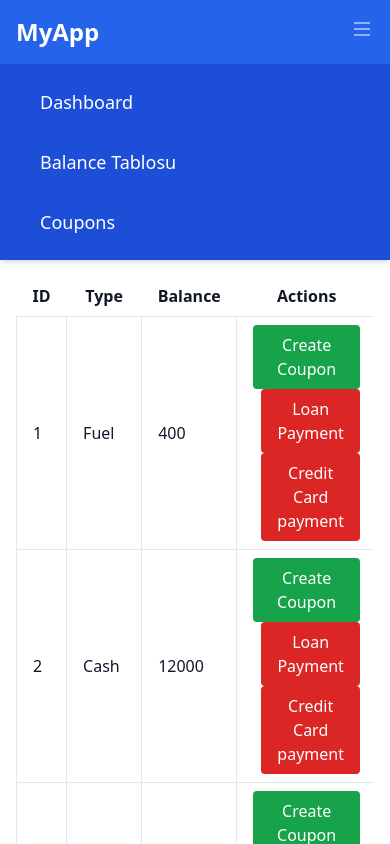
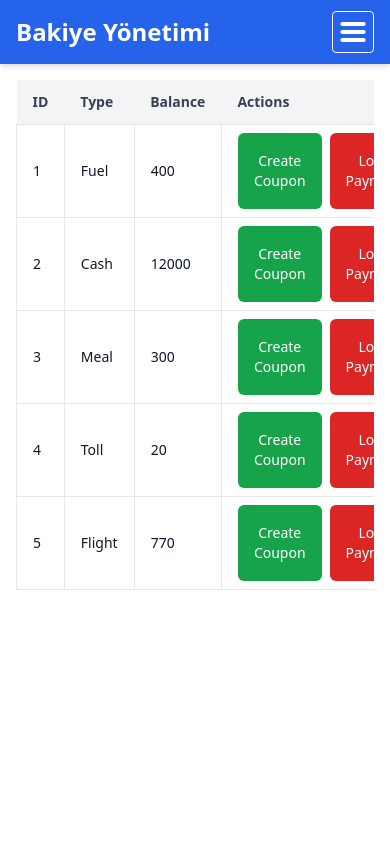
Before and after one commit to diyarcolakk/balanceManageAppWithFirebaseAuthentication, a React (Create React App) app in the folder upenerji_task/: page /balances in a window 390 px wide. Shown: the top 844 px of the page. Built offline with nearby package versions, Linux system fonts and the light colour scheme; no server answers.

Commit message:
Last designs are finished

```diff
--- a/upenerji_task/src/App.jsx
+++ b/upenerji_task/src/App.jsx
@@ -1,22 +1,36 @@
+import React from "react";
+import { BrowserRouter, Routes, Route, useLocation } from "react-router-dom";
 import Login from "./pages/Login/login";
-import { BrowserRouter, Routes, Route } from "react-router-dom";
 import Dashboard from "./pages/Dashboard/Dashboard";
 import CouponTable from "./pages/Coupons/CouponTable";
 import Navbar from "./components/Navbar";
 import BalanceTable from "./pages/BalanceTable/BalanceTable";
 
 function App() {
+  const location = useLocation();
+
+  const isLoginPage = location.pathname === "/";
+
+  return (
+    <>
+      {!isLoginPage && <Navbar />}
+      <Routes>
+        <Route index path="/" element={<Login />} />
+        <Route path="/dashboard" element={<Dashboard />} />
+        <Route path="/coupons" element={<CouponTable />} />
+        <Route path="/balances" element={<BalanceTable />} />
+      </Routes>
+    </>
+  );
+}
+
+//useLocation kullanabilmek için bir adet wrapper kullandık.
+function AppWrapper() {
   return (
     <BrowserRouter>
-      <Navbar />
-      <Routes>
-        <Route index path="/" element={<Login />}></Route>
-        <Route index path="/dashboard" element={<Dashboard />}></Route>
-        <Route path="/coupons" element={<CouponTable />}></Route>
-        <Route path="/balances" element={<BalanceTable />}></Route>
-      </Routes>
+      <App />
     </BrowserRouter>
   );
 }
 
-export default App;
+export default AppWrapper;
--- a/upenerji_task/src/components/CreateCoupon.jsx
+++ b/upenerji_task/src/components/CreateCoupon.jsx
@@ -1,55 +1,63 @@
 import React, { useState } from "react";
-import { useSelector } from "react-redux";
-import { useDispatch } from "react-redux";
+import { useSelector, useDispatch } from "react-redux";
 import { addCoupon } from "../redux/feature/balanceReducer";
 
 const CreateCoupon = ({ id, onClose }) => {
   const [amount, setAmount] = useState("");
   const selector = useSelector((state) => state.balance);
-  console.log(selector);
   const dispatch = useDispatch();
+
   const onSubmitHandler = (e) => {
     e.preventDefault();
 
     const result = selector.filter((balance) => balance.id === id);
     if (result && amount < result[0].amount) {
-      //Uniq bir id için oluşturulan andaki date kullanılıyor. udid vs gibi şeylerde kullanılabilirdi.
-      const coupontCreateDate = Date.now();
+      // Kupon oluşturuluyor
+      const couponCreateDate = Date.now();
       const oneWeekInMillis = 7 * 24 * 60 * 60 * 1000;
-      const couponFinishedAt = coupontCreateDate + oneWeekInMillis;
+      const couponFinishedAt = couponCreateDate + oneWeekInMillis;
       dispatch(
         addCoupon({
           id: result[0].id,
-          couponCode: coupontCreateDate,
+          couponCode: couponCreateDate,
           couponAmount: amount,
-          createdAt: coupontCreateDate,
+          createdAt: couponCreateDate,
           finishedAt: couponFinishedAt,
         })
       );
       onClose();
-    } else alert("Kupon bakiyesi, bakiyeden büyük olamaz.");
+    } else {
+      alert("Kupon bakiyesi, bakiyeden büyük olamaz.");
+    }
   };
 
   return (
-    <div className="bg-gray-300 opacity-90 absolute border border-black flex justify-center items-center flex-col gap-12 top-0 left-0 right-0 bottom-0 w-full h-full">
-      <div className="w-[600px] h-[600px]  bg-black text-white">
+    <div className="fixed inset-0 bg-black bg-opacity-60 flex justify-center items-center p-4">
+      <div className="bg-white rounded-lg w-full max-w-lg p-8 relative">
         <div
-          className="flex justify-end text-2xl w-full h-[10%] cursor-pointer"
+          className="absolute top-4 right-4 text-2xl text-gray-600 cursor-pointer"
           onClick={onClose}
         >
-          X
+          &times;
         </div>
-        <form
-          className="flex  flex-col gap-12 justify-center items-center  w-full h-[90%]"
-          onSubmit={onSubmitHandler}
-        >
-          <div className="w-[80%]">
-            <label htmlFor="coupon">Kupon Bakiyesi giriniz </label>
+
+        <h2 className="text-3xl font-semibold text-center text-gray-800 mb-6">
+          Kupon Oluştur
+        </h2>
+
+        <form className="flex flex-col gap-6" onSubmit={onSubmitHandler}>
+          <div>
+            <label
+              htmlFor="coupon"
+              className="block text-gray-700 font-semibold mb-2"
+            >
+              Kupon Bakiyesi giriniz
+            </label>
             <input
               onChange={(e) => setAmount(e.target.value)}
               id="coupon"
               type="text"
-              className="border border-black w-full text-black"
+              className="w-full p-3 border border-gray-300 rounded-lg focus:outline-none focus:ring-2 focus:ring-blue-500"
               pattern="^\d+$"
               required
               title="Lütfen bir sayı girin."
@@ -57,7 +65,7 @@ const CreateCoupon = ({ id, onClose }) => {
           </div>
 
           <button
-            className="border border-white bg-black text-white px-5 py-2 cursor-pointer"
+            className="bg-blue-600 text-white py-3 rounded-lg text-lg font-semibold hover:bg-blue-700 transition duration-300"
             type="submit"
           >
             Onaylıyorum
--- a/upenerji_task/src/components/Navbar.jsx
+++ b/upenerji_task/src/components/Navbar.jsx
@@ -1,14 +1,20 @@
 import React from "react";
 import { Link } from "react-router-dom"; // React Router ile sayfa yönlendirmeleri
+import { useState } from "react";
 
 const Navbar = () => {
+  const [isOpen, setIsOpen] = useState(false); // Mobil menü açık mı kapalı mı kontrolü için state tanımlanır
+
+  const toggleMenu = () => {
+    setIsOpen(!isOpen);
+  };
   return (
     <nav className="bg-blue-600 text-white shadow-md sticky top-0 z-50">
       <div className="max-w-screen-xl mx-auto px-4 sm:px-6 lg:px-8">
         <div className="flex justify-between items-center h-16">
           {/* Logo / Brand */}
           <div className="flex-shrink-0">
-            <h1 className="text-2xl font-semibold">MyApp</h1>
+            <h1 className="text-2xl font-semibold">Bakiye Yönetimi</h1>
           </div>
 
           {/* Navbar Links */}
@@ -37,25 +43,39 @@ const Navbar = () => {
           <div className="md:hidden">
             <button
               type="button"
-              className="text-white hover:text-gray-300 focus:outline-none focus:ring-2 focus:ring-white focus:ring-opacity-75"
+              className="text-white hover:text-gray-300 focus:outline-none focus:ring-2 focus:ring-white focus:ring-opacity-75 border border-white rounded p-1"
               aria-label="Toggle menu"
+              onClick={toggleMenu}
             >
+              {/* Hamburger Icon */}
               <svg
-                className="w-6 h-6"
+                className="w-8 h-8" // Increased size for the icon
+                fill="none"
+                stroke="currentColor"
+                viewBox="0 0 24 24"
                 xmlns="http://www.w3.org/2000/svg"
-                fill="none"
-                viewBox="0 0 24 24"
-                stroke="currentColor"
               >
-                <path d="M4 6h16M4 12h16M4 18h16" />
+                {/* Change icon based on menu state */}
+                <path
+                  strokeLinecap="round"
+                  strokeLinejoin="round"
+                  strokeWidth="3"
+                  d={
+                    isOpen ? "M6 18L18 6M6 6l12 12" : "M4 6h16M4 12h16M4 18h16"
+                  }
+                ></path>
               </svg>
             </button>
           </div>
         </div>
       </div>
 
-      {/* Mobile Dropdown Menu (Hidden by default, shown when hamburger is clicked) */}
-      <div className="md:hidden bg-blue-700 space-y-4 py-4 px-6">
+      {/* Mobile Dropdown Menu (Açılabilir menü) */}
+      <div
+        className={`md:hidden bg-blue-700 space-y-4 py-4 px-6 ${
+          isOpen ? "block" : "hidden"
+        }`}
+      >
         <Link
           to="/dashboard"
           className="block text-lg text-white hover:bg-blue-500 py-2 px-4 rounded-md"
--- a/upenerji_task/src/pages/BalanceTable/BalanceTable.jsx
+++ b/upenerji_task/src/pages/BalanceTable/BalanceTable.jsx
@@ -24,44 +24,52 @@ const Balance = () => {
   };
 
   return (
-    <div className={`container mx-auto p-4`}>
-      <div className="flex gap-4"></div>
-
+    <div className="container mx-auto p-4">
       <div className="overflow-x-auto">
-        <table className="min-w-full bg-white dark:bg-gray-800 text-gray-900 dark:text-white">
-          <thead>
+        <table className="min-w-full bg-white dark:bg-gray-800 text-gray-900 dark:text-white shadow-lg rounded-lg">
+          <thead className="bg-gray-100 dark:bg-gray-700">
             <tr>
-              <th className="py-2 px-4 border-b">ID</th>
-              <th className="py-2 px-4 border-b">Type</th>
-              <th className="py-2 px-4 border-b">Balance</th>
-              <th className="py-2 px-4 border-b">Actions</th>
+              <th className="py-3 px-4 border-b text-left text-sm font-semibold text-gray-700 dark:text-gray-200">
+                ID
+              </th>
+              <th className="py-3 px-4 border-b text-left text-sm font-semibold text-gray-700 dark:text-gray-200">
+                Type
+              </th>
+              <th className="py-3 px-4 border-b text-left text-sm font-semibold text-gray-700 dark:text-gray-200">
+                Balance
+              </th>
+              <th className="py-3 px-4 border-b text-left text-sm font-semibold text-gray-700 dark:text-gray-200">
+                Actions
+              </th>
             </tr>
           </thead>
           <tbody>
             {balanceData.map(({ id, type, amount }) => (
-              <tr key={id} className="hover:bg-gray-100 dark:hover:bg-gray-700">
-                <td className="border px-4 py-2">{id}</td>
-                <td className="border px-4 py-2">{type}</td>
-                <td className="border px-4 py-2">{amount}</td>
-                <td className="border px-4 py-2 text-right">
+              <tr key={id} className="hover:bg-gray-50 dark:hover:bg-gray-600">
+                <td className="border px-4 py-2 text-sm">{id}</td>
+                <td className="border px-4 py-2 text-sm">{type}</td>
+                <td className="border px-4 py-2 text-sm">{amount}</td>
+                <td className="border px-4 py-2 text-sm text-right">
+                  <div className="flex justify-end gap-2">
                     <button
-                    className="px-4 py-2 bg-green-600 text-white rounded hover:bg-green-700 transition duration-300"
+                      className="px-4 py-2 bg-green-600 text-white rounded-md hover:bg-green-700 transition duration-300"
                       onClick={() => modalCouponCreateHandler(id)}
                     >
                       Create Coupon
                     </button>
                     <button
                       onClick={() => modalLoanHandler(id)}
-                    className="ml-2 px-4 py-2 bg-red-600 text-white rounded hover:bg-red-700 transition duration-300"
+                      className="px-4 py-2 bg-red-600 text-white rounded-md hover:bg-red-700 transition duration-300"
                     >
                       Loan Payment
                     </button>
                     <button
                       onClick={() => modalCreditCardHandler(id)}
-                    className="ml-2 px-4 py-2 bg-red-600 text-white rounded hover:bg-red-700 transition duration-300"
+                      className="px-4 py-2 bg-blue-600 text-white rounded-md hover:bg-blue-700 transition duration-300"
                     >
-                    Credit Card payment
+                      Credit Card Payment
                     </button>
+                  </div>
                 </td>
               </tr>
             ))}
```
Also changed, not shown: upenerji_task/src/components/CreditCardModal.jsx (+52 -23 lines), upenerji_task/src/components/LoanModal.jsx (+51 -24 lines). Lines whose indentation alone changed are shown as unchanged.
